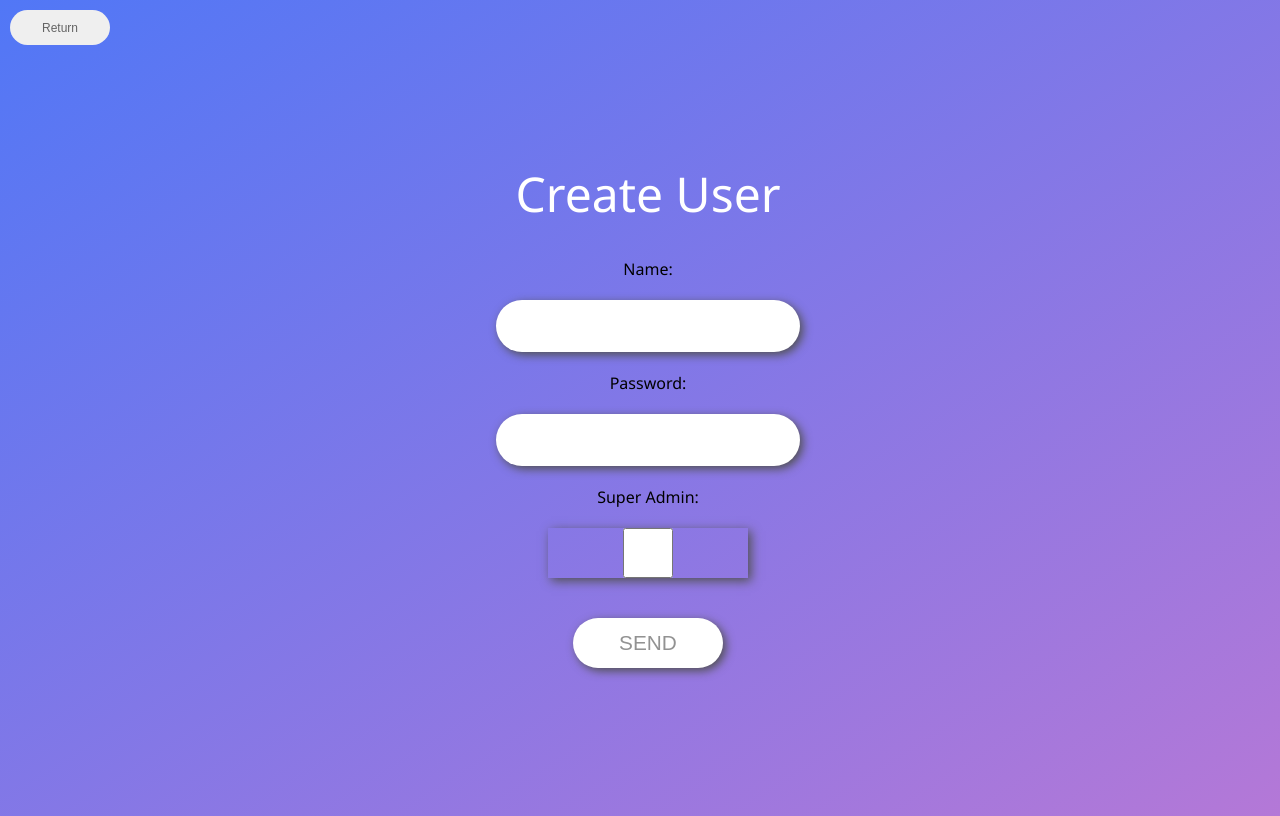
After one commit to Bigeard/Codmoa-BO, a PHP site: page /Codmoa-BO/pages/createUser.php in a window 1280 px wide. The commit adds this page. Run offline with PHP 8.4, Linux system fonts and the light colour scheme; the visitor is signed in with stand-in values (Sample User, id 1).

Commit message:
Check permissions of admin about database and user creation + WIP user creation form

```diff
--- /dev/null
+++ b/pages/createUser.php
@@ -0,0 +1,38 @@
+<?php
+session_start();
+if(!isset($_SESSION["username"]) && !isset($_SESSION["password"])) {
+    header('Location: ../../index.php?error=2');
+}
+?>
+<!DOCTYPE html>
+<html>
+
+<head>
+    <meta charset="utf-8" />
+    <meta http-equiv="X-UA-Compatible" content="IE=edge">
+    <title>Create User</title>
+    <meta name="viewport" content="width=device-width, initial-scale=1">
+    <link rel="stylesheet" type="text/css" media="screen" href="../styles/main.css" />
+    <!--<script src="main.js"></script>-->
+</head>
+
+<body>
+    <a href="./requests.php"><button class="return" style="position:fixed;">Return</button></a>
+    <h1>Create User</h1>
+
+    <form action="../../library/insertProcessing.php" method="POST">
+        <div class="form-wrapper">
+            <label for="user_name">Name: </label>
+            <input type="text" name="user_name" id="user_name" required>
+
+            <label for="user_password">Password: </label>
+            <input type="text" name="user_password" id="user_password" required>
+
+            <label for="user_isAdmin">Super Admin: </label>
+            <input type="checkbox" name="user_isAdmin" id="user_isAdmin" required>
+        </div>
+        <input type="submit" value="Send">
+    </form>
+</body>
+
+</html>
--- a/styles/main.css
+++ b/styles/main.css
@@ -134,6 +134,19 @@ body p {
   color: red;
   font-size: 1.3rem;
   text-shadow: 1px 1px black;
+}
+
+body .buttons-wrapper {
+  display: -webkit-box;
+  display: -ms-flexbox;
+  display: flex;
+  -ms-flex-pack: distribute;
+      justify-content: space-around;
+  -webkit-box-align: center;
+      -ms-flex-align: center;
+          align-items: center;
+  -ms-flex-wrap: wrap;
+      flex-wrap: wrap;
 }
 
 body button {
--- a/styles/main.scss
+++ b/styles/main.scss
@@ -88,6 +88,13 @@ body {
         color: red;
         font-size: 1.3rem;
         text-shadow: 1px 1px black;
+    }
+
+    .buttons-wrapper {
+        display: flex;
+        justify-content: space-around;
+        align-items: center;
+        flex-wrap: wrap;
     }
     button {
         border-radius: 50px;
```
Also changed, not shown: library/API/DatabaseAPI.php (+23 -1 lines), pages/requests.php (+12 -1 lines), 1 other file.
